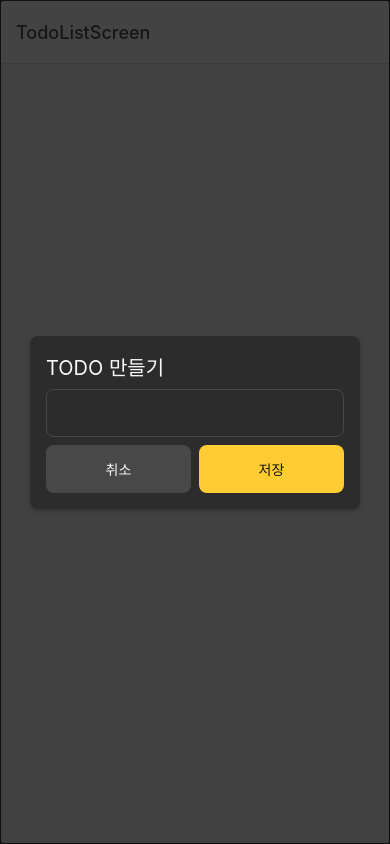
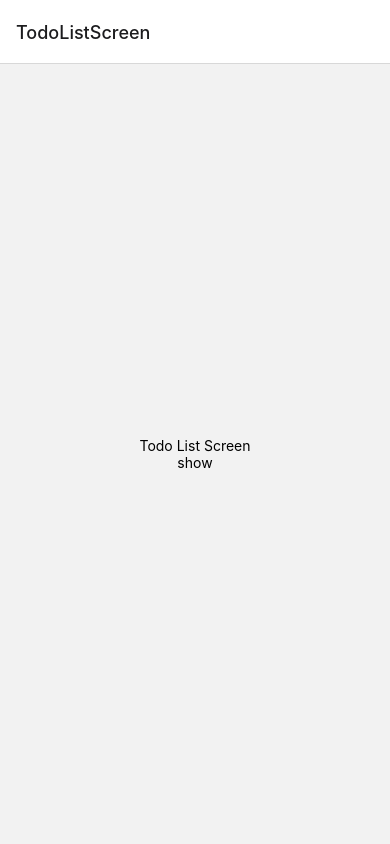
Before and after one commit to gag0712/YPLabsTodo, a React Native app: screen /TodoListScreen in a window 390 px wide. Built offline with nearby package versions, Linux system fonts and the light colour scheme; no server answers.

Commit message:
chore: set modalVisible false

```diff
--- a/src/components/Dialog.tsx
+++ b/src/components/Dialog.tsx
@@ -22,7 +22,7 @@ export type CustomModalRef = {
 };
 
 const Dialog = () => {
-  const [modalVisible, setModalVisible] = useState(true);
+  const [modalVisible, setModalVisible] = useState(false);
   const modalRef = useRef<CustomModalRef>();
   const [data, setData] = useState<OpenDialogProps>();
   const [todoContent, setTodoContent] = useState('');
--- a/src/components/DialogController.ts
+++ b/src/components/DialogController.ts
@@ -2,7 +2,7 @@ import {MutableRefObject} from 'react';
 import {OpenDialogProps} from './Dialog';
 
 export type CustomModalRef = {
-  show: (obj: OpenDialogProps) => void;
+  show: (obj?: OpenDialogProps) => void;
   hide: () => void;
 };
 
@@ -12,7 +12,7 @@ export default class DialogController {
     this.modalRef = ref;
   };
 
-  static showDialog = (obj: OpenDialogProps) => {
+  static showDialog = (obj?: OpenDialogProps) => {
     this.modalRef.current?.show(obj);
   };
 
```
